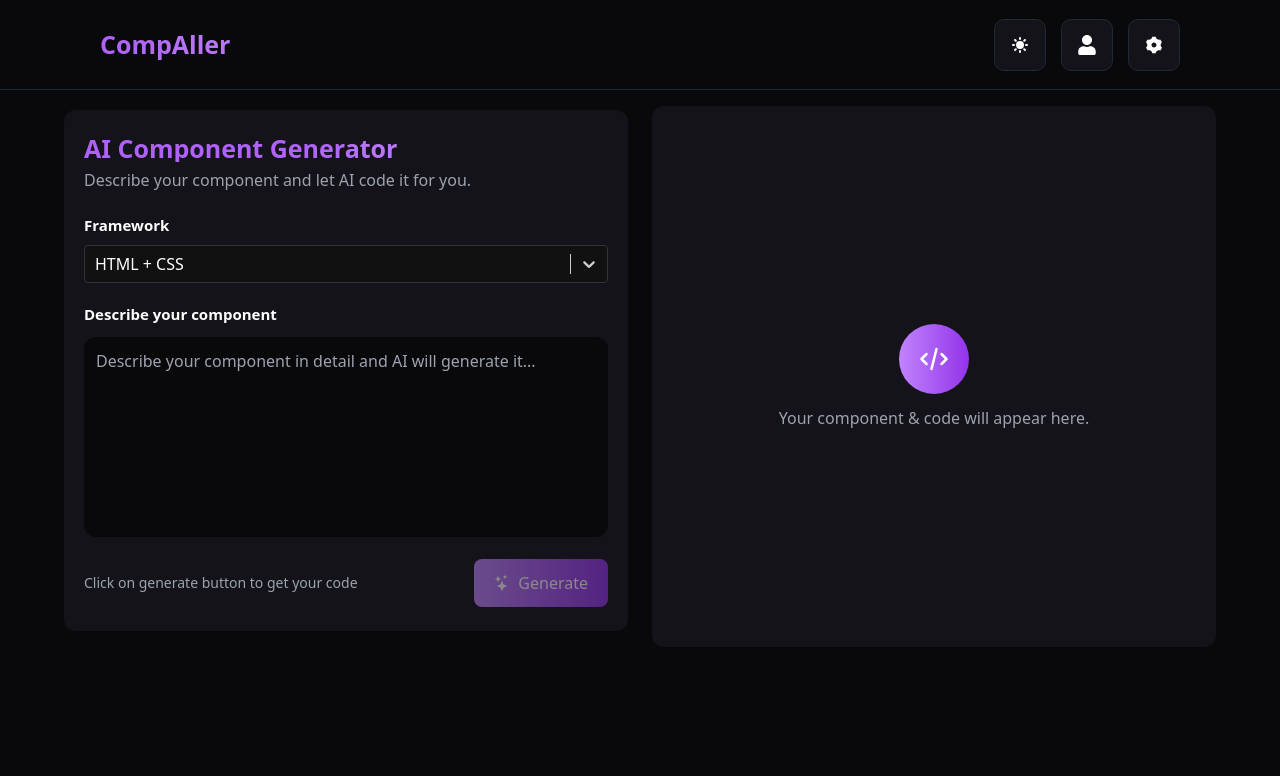
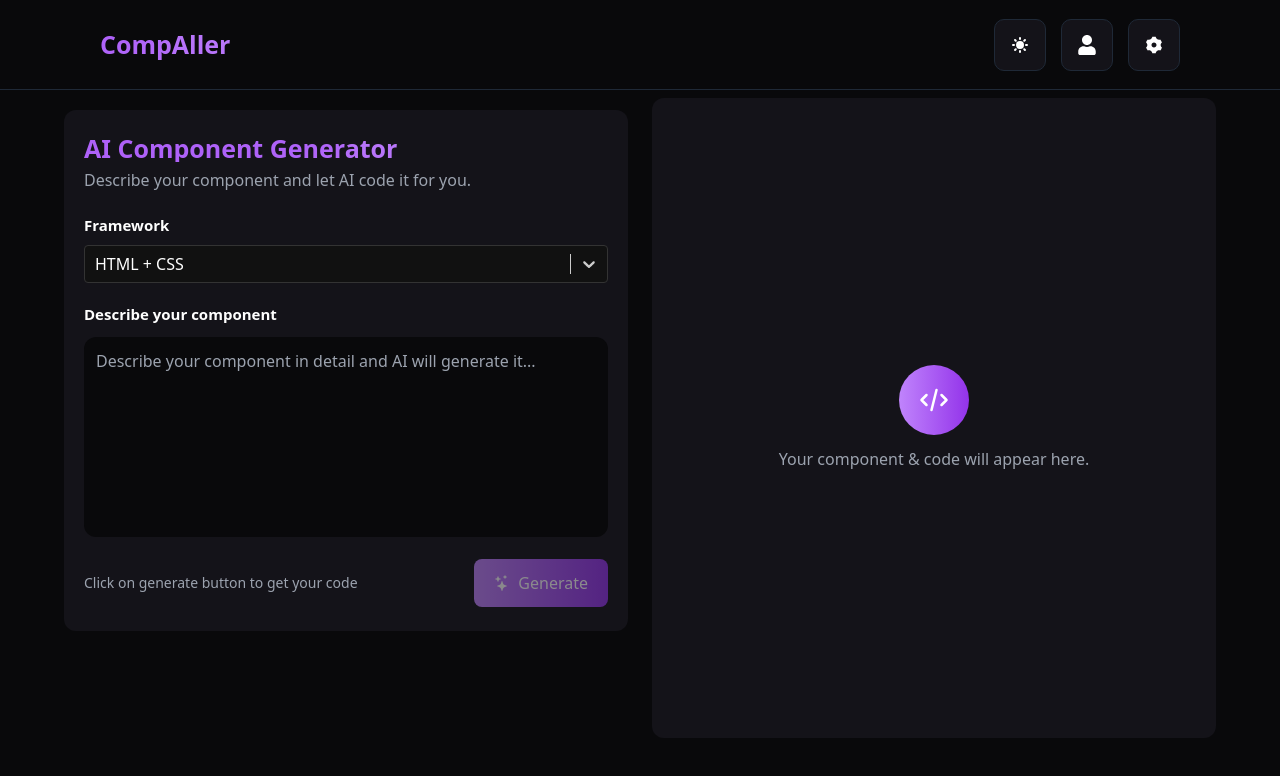
Before and after one commit to hanzla-sib/CompAIler, a React (Vite) app: page / in a window 1280 px wide. Shown: the top 776 px of the page. Built offline with nearby package versions, Linux system fonts and the light colour scheme; no server answers.

Commit message:
feat: Update layout dimensions for CodeEditor and OutputDisplay components

```diff
--- a/src/components/CodeEditor.jsx
+++ b/src/components/CodeEditor.jsx
@@ -164,7 +164,7 @@ const CodeEditor = ({
       </div>
 
       {/* Editor / Preview */}
-      <div className="h-full">
+      <div className=" sm:h-[240px] lg:h-[550px]">
         {activeTab === 1 ? (
           <Editor
             value={code}
@@ -185,7 +185,7 @@ const CodeEditor = ({
             srcDoc={code}
             className="w-full h-full bg-white text-black overflow-auto"
             title="Code Preview"
-            style={{ minHeight: '300px' }}
+            // style={{ minHeight: '300px' }}
           />
         )}
       </div>
--- a/src/components/OutputDisplay.jsx
+++ b/src/components/OutputDisplay.jsx
@@ -29,7 +29,7 @@ const OutputDisplay = ({
 }) => {
   return (
     <>
-      <div className="relative mt-4 w-full h-full  bg-[#141319] rounded-xl overflow-hidden">
+      <div className="relative mt-2 w-full h-[50vh] sm:h-[60vh] lg:h-[80vh] bg-[#141319] rounded-xl overflow-hidden">
         {!hasOutput ? (
           <div className="w-full h-full flex items-center flex-col justify-center">
             <div className="p-5 w-[70px] flex items-center justify-center text-[30px] h-[70px] rounded-full bg-gradient-to-r from-purple-400 to-purple-600">
```
